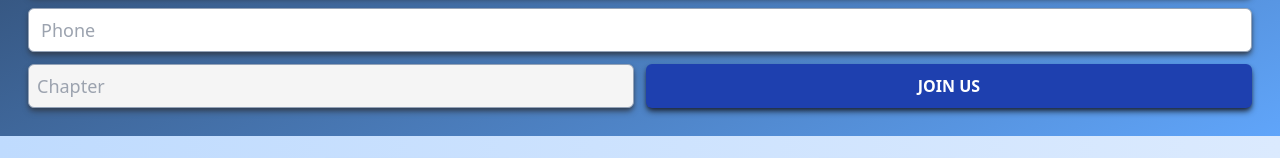
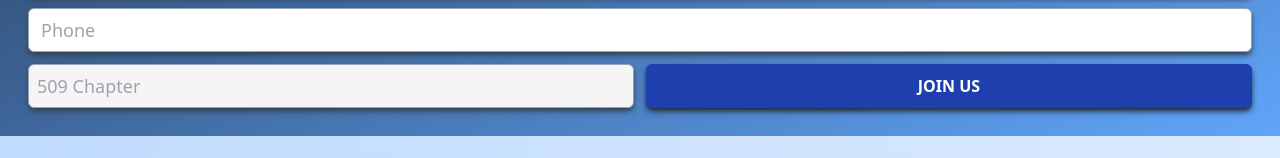
Before and after one commit to rstott87/Foley_Campaign, a React (Vite) app: page / in a window 1280 px wide. Shown: the part 484-642 px from the top of the page. Built offline with nearby package versions, Linux system fonts and the light colour scheme.

Commit message:
fixplaceholder text in chapter field

```diff
--- a/src/components/EmailForm.jsx
+++ b/src/components/EmailForm.jsx
@@ -112,7 +112,7 @@ function EmailForm(props) {
             type="text"
             onChange={chapterChangeHandler}
             value={enteredChapter}
-            placeholder={"Chapter"}
+            placeholder={"509 Chapter"}
           />
         </div>
         {/* post restoring last commit*/}
```
